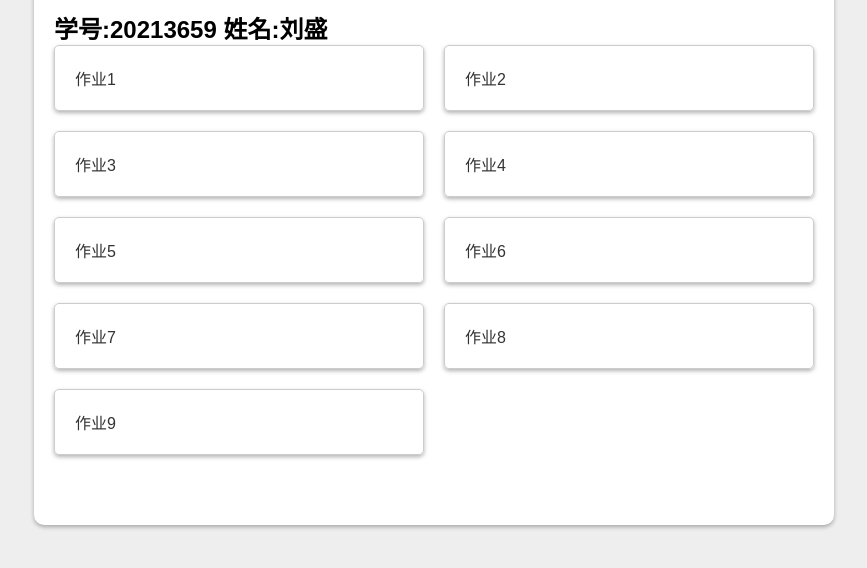
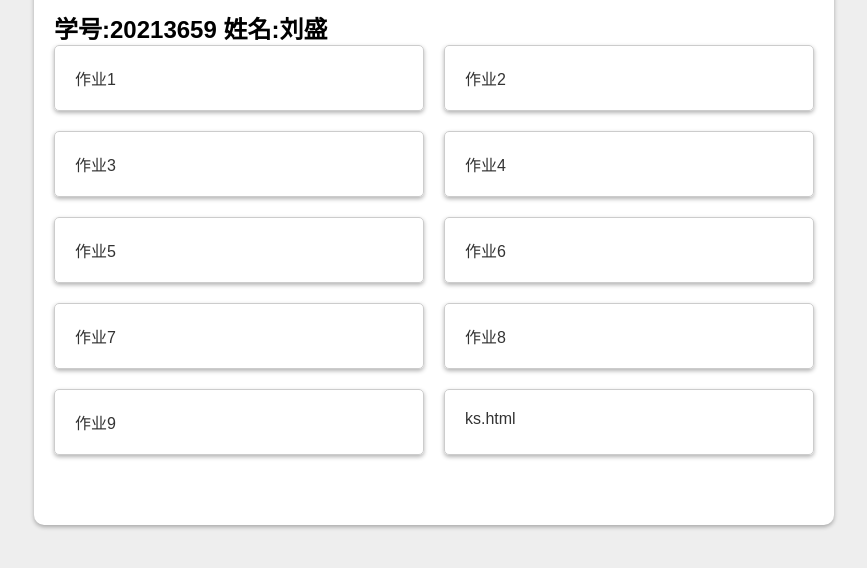
Before and after one commit to shitou146/shitou146.github.io, a plain HTML site: page index.html in a window 1280 px wide. Shown: the part 92-660 px from the top of the page, without its empty margins (206-1073 px from the left). Drawn offline with Linux system fonts and the light colour scheme.

Commit message:
Update index.html

```diff
--- a/index.html
+++ b/index.html
@@ -73,6 +73,7 @@
       <li><a href="20213659-20231024.html">作业7</a></li>
       <li><a href="20213659-20231031.html">作业8</a></li>
       <li><a href="20213659-20231107.html">作业9</a></li>
+      <li><a href="ks.html">ks.html</a></li>
     </ul>
 
   </div>
```
